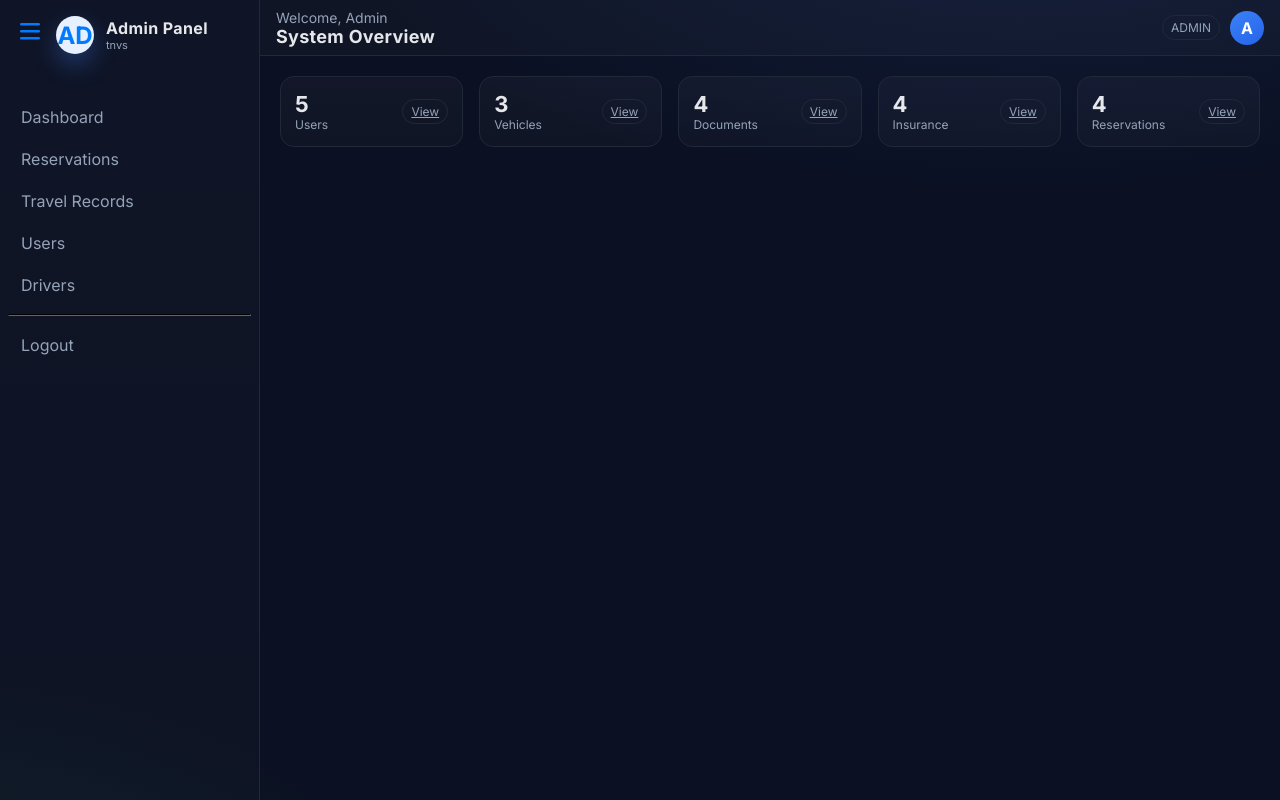
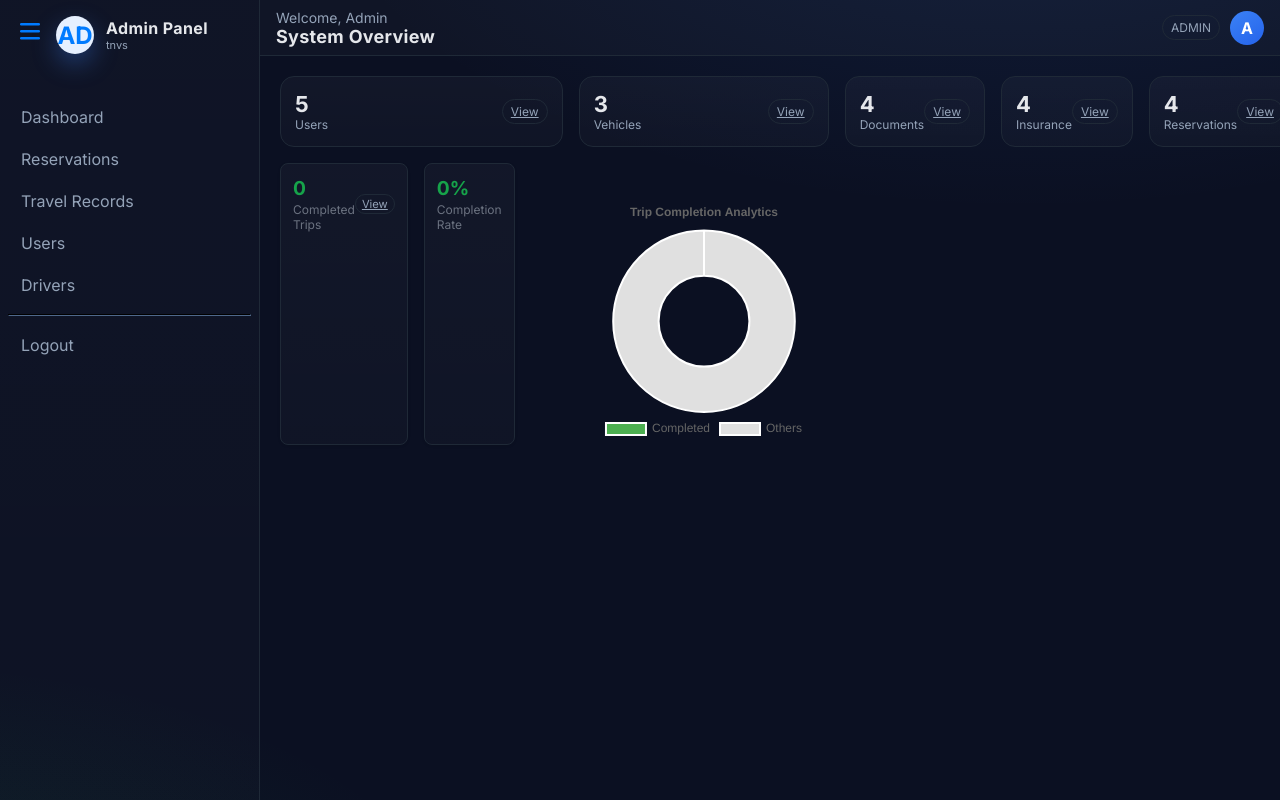
Before and after one commit to euonoia/project-management, a PHP site: page /connections/auth/index.php in a window 1280 px wide. Run offline with PHP 8.4, Linux system fonts and the light colour scheme; a user stored in the database is signed in; data comes from the database, SQL or seed files in the repository; data that the repository does not hold is empty; some libraries are stand-ins or nearby versions.

Commit message:
initial commit

```diff
--- a/application/logistics2-mobile/package.json
+++ b/application/logistics2-mobile/package.json
@@ -25,7 +25,7 @@
     "expo-haptics": "~15.0.7",
     "expo-image": "3.0.9",
     "expo-linking": "~8.0.8",
-    "expo-router": "~6.0.11",
+    "expo-router": "~6.0.12",
     "expo-splash-screen": "~31.0.10",
     "expo-status-bar": "~3.0.8",
     "expo-symbols": "~1.0.7",
--- a/logistics2/connections/auth/index.php
+++ b/logistics2/connections/auth/index.php
@@ -30,7 +30,6 @@ $admin = $result->fetch_assoc();
 $user_name = trim($admin['firstname'] . ' ' . $admin['lastname']);
 if ($user_name === '') $user_name = 'Admin';
 
-// Optional: set session role explicitly
 $_SESSION['role'] = 'admin';
 
 // HTML escape helper
@@ -43,10 +42,11 @@ try {
     $dbName = '';
 }
 
-// Quick entity counts
+// Safe counter
 function safe_count(PDO $dbh, $table) {
     try { return (int)$dbh->query('SELECT COUNT(*) FROM `'.$table.'`')->fetchColumn(); } catch (Throwable $e) { return 0; }
 }
+
 $cntUsers = safe_count($dbh, 'users');
 $cntVehicles = safe_count($dbh, 'vehicles');
 $cntDocs = safe_count($dbh, 'documents');
@@ -61,6 +61,20 @@ try {
         if (isset($stCounts[$k])) $stCounts[$k] = (int)$r['c'];
     }
 } catch (Throwable $e) {}
+
+// ✅ Analytics: Completed Reservations from History
+$cntCompletedHistory = 0;
+try {
+    $stmt = $dbh->query("SELECT COUNT(*) FROM vehicle_reservations_history WHERE status = 'Completed'");
+    $cntCompletedHistory = (int)$stmt->fetchColumn();
+} catch (Throwable $e) {
+    $cntCompletedHistory = 0;
+}
+
+// ✅ Compute completion rate
+$totalTrips = $cntRes + $cntCompletedHistory;
+$completionRate = $totalTrips > 0 ? round(($cntCompletedHistory / $totalTrips) * 100, 1) : 0;
+
 ?>
 
 <!doctype html>
@@ -75,6 +89,7 @@ try {
   <link rel="preconnect" href="https://fonts.gstatic.com" crossorigin>
   <link href="https://fonts.googleapis.com/css2?family=Inter:wght@400;500;600;700&display=swap" rel="stylesheet">
   <link rel="stylesheet" href="style.css">
+  <script src="https://cdn.jsdelivr.net/npm/chart.js"></script>
 </head>
 <body>
 <div class="layout">
@@ -104,6 +119,7 @@ try {
         <a href="../auth/logout.php">Logout</a>
       </nav>
     </aside>
+
     <div class="content-area" style="display:flex;flex-direction:column;flex:1 1 0%;min-width:0;">
       <header class="topbar">
         <div>
@@ -111,83 +127,52 @@ try {
           <div style="font-weight:800; font-size:18px; letter-spacing:.3px">System Overview</div>
         </div>
         <div class="userbox">
-    <!-- Display the role in uppercase -->
           <span class="pill"><?php echo strtoupper($_SESSION['role'] ?? 'USER'); ?></span>
-
-    <!-- Display first letter of the name in uppercase -->
           <div class="avatar"><?php echo strtoupper(substr($user_name ?? 'User', 0, 1)); ?></div>
         </div>
+      </header>
 
-      </header>
       <main class="content">
-
         <section class="grid">
           <div class="card"><div class="stat"><div><div class="k"><?php echo (int)$cntUsers; ?></div><div class="label">Users</div></div><a class="pill" href="?t=users">View</a></div></div>
           <div class="card"><div class="stat"><div><div class="k"><?php echo (int)$cntVehicles; ?></div><div class="label">Vehicles</div></div><a class="pill" href="?t=vehicles">View</a></div></div>
           <div class="card"><div class="stat"><div><div class="k"><?php echo (int)$cntDocs; ?></div><div class="label">Documents</div></div><a class="pill" href="?t=documents">View</a></div></div>
           <div class="card"><div class="stat"><div><div class="k"><?php echo (int)$cntIns; ?></div><div class="label">Insurance</div></div><a class="pill" href="?t=vehicle_insurance">View</a></div></div>
           <div class="card"><div class="stat"><div><div class="k"><?php echo (int)array_sum($stCounts); ?></div><div class="label">Reservations</div></div><a class="pill" href="?t=vehicle_reservations">View</a></div></div>
+            <section class="grid grid-cols-2 md:grid-cols-4 gap-4">
+              <!-- Completed Trips Analytics -->
+              <div class="card small-card">
+                <div class="stat">
+                  <div>
+                    <div class="k small"><?php echo (int)$cntCompletedHistory; ?></div>
+                    <div class="label small-label">Completed Trips</div>
+                  </div>
+                  <a class="pill small-pill" href="components/history.php">View</a>
+                </div>
+              </div>
+
+              <!-- Completion Rate -->
+              <div class="card small-card">
+                <div class="stat">
+                  <div>
+                    <div class="k small"><?php echo $completionRate; ?>%</div>
+                    <div class="label small-label">Completion Rate</div>
+                  </div>
+                </div>
+              </div>
             </section>
 
-  </main>
-</div>
-</body>
+            <!-- Optional: Analytics Donut Chart -->
+            <section style="margin-top:2rem;">
+              <canvas id="completionChart" width="250" height="250"></canvas>
+            </section>
+
 <script>
-// Modern dropdown: click, hover, keyboard accessible
-document.addEventListener('DOMContentLoaded', function() {
-  var btn = document.getElementById('dropdownBtn');
-  var dropdown = btn && btn.closest('.modern-dropdown');
-  var content = document.getElementById('dropdownContent');
-  if (btn && dropdown && content) {
-    // Toggle on click
-    btn.addEventListener('click', function(e) {
-      e.preventDefault();
-      var isOpen = dropdown.classList.toggle('open');
-      btn.setAttribute('aria-expanded', isOpen ? 'true' : 'false');
-      if (isOpen) {
-        content.querySelector('a')?.focus();
-      }
-    });
-    // Keyboard navigation
-    dropdown.addEventListener('keydown', function(e) {
-      if (!dropdown.classList.contains('open')) return;
-      var links = Array.from(content.querySelectorAll('a'));
-      var idx = links.indexOf(document.activeElement);
-      if (e.key === 'ArrowDown') {
-        e.preventDefault();
-        links[(idx+1)%links.length]?.focus();
-      } else if (e.key === 'ArrowUp') {
-        e.preventDefault();
-        links[(idx-1+links.length)%links.length]?.focus();
-      } else if (e.key === 'Escape') {
-        dropdown.classList.remove('open');
-        btn.setAttribute('aria-expanded', 'false');
-        btn.focus();
-      }
-    });
-    // Close on outside click
-    document.addEventListener('mousedown', function(e) {
-      if (!dropdown.contains(e.target)) {
-        dropdown.classList.remove('open');
-        btn.setAttribute('aria-expanded', 'false');
-      }
-    });
-    // Open on hover
-    dropdown.addEventListener('mouseenter', function() {
-      dropdown.classList.add('open');
-      btn.setAttribute('aria-expanded', 'true');
-    });
-    dropdown.addEventListener('mouseleave', function() {
-      dropdown.classList.remove('open');
-      btn.setAttribute('aria-expanded', 'false');
-    });
-  }
-});
+// Sidebar toggle
 document.addEventListener('DOMContentLoaded', function() {
   var sidebar = document.getElementById('sidebar');
   var toggle = document.getElementById('sidebarToggle');
   var icon = document.getElementById('sidebarToggleIcon');
-  // Restore state
   if (localStorage.getItem('sidebar-collapsed') === '1') {
     sidebar.classList.add('collapsed');
     icon.style.transform = 'rotate(180deg)';
@@ -202,6 +187,29 @@ document.addEventListener('DOMContentLoaded', function() {
     });
   }
 });
+
+// ✅ Donut chart for Completed vs Others
+const ctx = document.getElementById('completionChart');
+if (ctx) {
+  new Chart(ctx, {
+    type: 'doughnut',
+    data: {
+      labels: ['Completed', 'Others'],
+      datasets: [{
+        data: [<?php echo $cntCompletedHistory; ?>, <?php echo max($totalTrips - $cntCompletedHistory, 0); ?>],
+        backgroundColor: ['#4CAF50', '#E0E0E0']
+      }]
+    },
+    options: {
+      responsive: true,
+      plugins: {
+        legend: { position: 'bottom' },
+        title: { display: true, text: 'Trip Completion Analytics' }
+      }
+    }
+  });
+}
 </script>
 
+</body>
 </html>
--- a/logistics2/connections/auth/style.css
+++ b/logistics2/connections/auth/style.css
@@ -498,3 +498,36 @@ input:focus, select:focus {
 @media (min-width: 801px) {
   .layout { grid-template-columns: auto 1fr; }
 }
+
+/* Small card adjustments */
+.small-card {
+  padding: 0.75rem;       /* smaller padding */
+  font-size: 0.85rem;     /* reduce overall font size */
+  border-radius: 0.5rem;  /* rounded corners */
+  box-shadow: 0 1px 3px rgba(0,0,0,0.1);
+  transition: transform 0.2s ease;
+}
+
+.small-card:hover {
+  transform: translateY(-2px);
+}
+
+/* Smaller stat numbers */
+.k.small {
+  font-size: 1.2rem;
+  font-weight: 700;
+  color: #16a34a; /* green for Completed Trips, keep color consistent */
+}
+
+/* Smaller label text */
+.label.small-label {
+  font-size: 0.75rem;
+  color: #6b7280; /* gray text */
+  margin-top: 2px;
+}
+
+/* Smaller pill link */
+.pill.small-pill {
+  font-size: 0.7rem;
+  padding: 2px 6px;
+}
```
Also changed, not shown: application/logistics2-mobile/components/AssignedUser.tsx (+64 -3 lines), logistics2/api/server.js (+42 -2 lines), application/logistics2-mobile/package-lock.json. Lines whose indentation alone changed are shown as unchanged.
